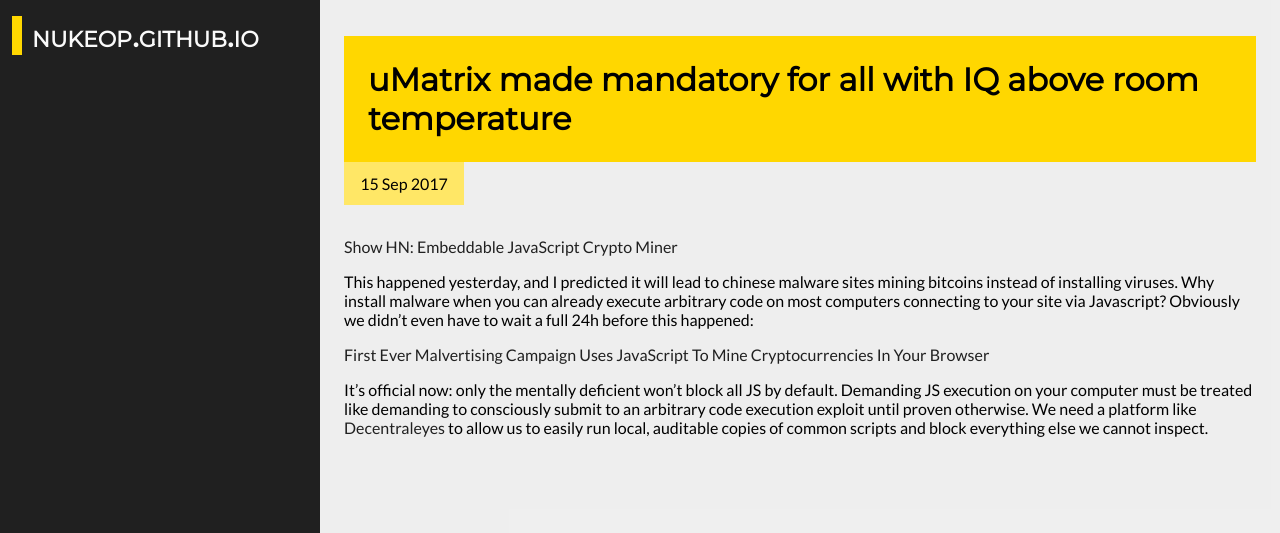
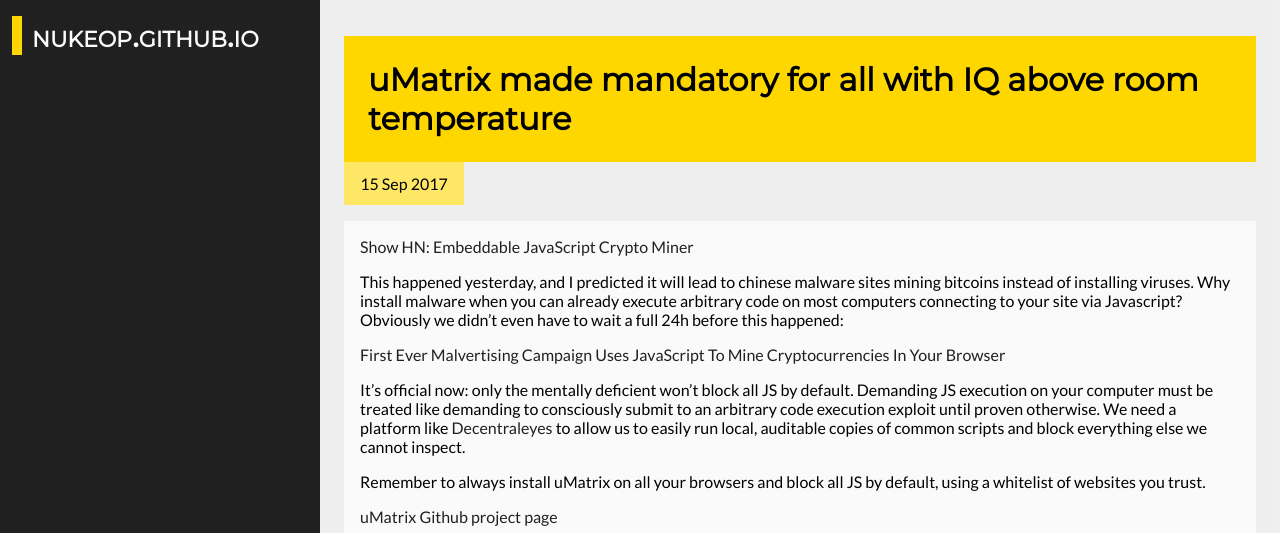
Before and after one commit to nukeop/nukeop.github.io, a Jekyll site: the page built from _posts/2017/2017-09-15-umatrix-made-mandatory-for-all-with-iq-above-room-temperature.markdown, in a window 1280 px wide, cut to the strip 0-533 px from the top of the page. Built offline with Jekyll 4.4.1, drawn with Linux system fonts in a browser that asks for light colours.

Commit message:
extra content

```diff
--- a/_posts/2017/2017-09-15-umatrix-made-mandatory-for-all-with-iq-above-room-temperature.markdown
+++ b/_posts/2017/2017-09-15-umatrix-made-mandatory-for-all-with-iq-above-room-temperature.markdown
@@ -15,6 +15,11 @@
 
 It's official now: only the mentally deficient won't block all JS by default. Demanding JS execution on your computer must be treated like demanding to consciously submit to an arbitrary code execution exploit until proven otherwise. We need a platform like [Decentraleyes][a08bcf5a] to allow us to easily run local, auditable copies of common scripts and block everything else we cannot inspect.
 
+Remember to always install uMatrix on all your browsers and block all JS by default, using a whitelist of websites you trust.
+
+[uMatrix Github project page][edd0c259]
+
   [9ee8d245]: https://news.ycombinator.com/item?id=15246145 "Show HN: Embeddable JavaScript Crypto Miner"
   [33576be8]: https://developers.slashdot.org/story/17/09/14/2137230/first-ever-malvertising-campaign-uses-javascript-to-mine-cryptocurrencies-in-your-browser "First Ever Malvertising Campaign Uses JavaScript To Mine Cryptocurrencies In Your Browser"
   [a08bcf5a]: https://decentraleyes.org/ "Decentraleyes"
+  [edd0c259]: https://github.com/gorhill/uMatrix "uMatrix Github project page"
--- a/_sass/post.scss
+++ b/_sass/post.scss
@@ -21,9 +21,9 @@
   }
 
   .post-content {
-    flex: 1 1 auto;
-    margin-top: 1rem;
-    margin-bottom: 1rem;
+    margin: 1rem 0 0 0;
+    padding: 0 1rem 1rem 1rem;
     overflow: auto;
+    background-color: $white;
   }
 }
```
